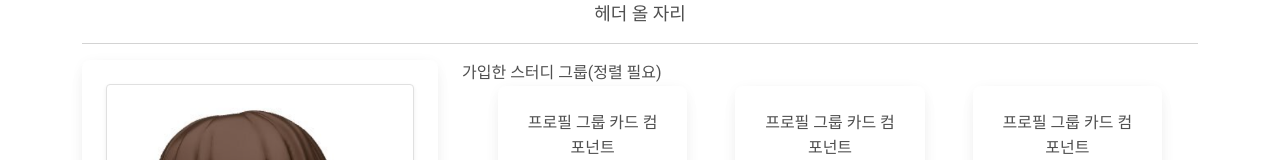
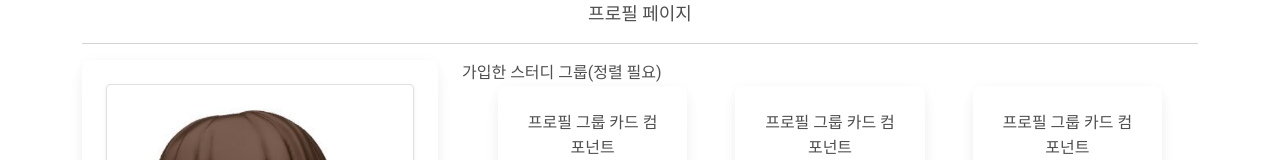
Before and after one commit to JaeWonna/instudy2, a React (Create React App) app in the folder frontend/: page /profile in a window 1280 px wide. Shown: the top 160 px of the page. Built offline with nearby package versions, Linux system fonts and the light colour scheme.

Commit message:
[front] FEAT: 헤더 페이지별로 변경

```diff
--- a/frontend/src/components/Header.js
+++ b/frontend/src/components/Header.js
@@ -7,17 +7,42 @@ import { Route, Routes } from 'react-router-dom';
 
 const Header = (props) => {
 
+    const MainHeader = () => {
+        return (
+            <>
+            <div>메인 페이지</div>
+            </>
+        );
+    };
+
+    const GroupHeader = () => {
+        return (
+            <>
+            <div>그룹 페이지</div>
+            </>
+        );
+    };
+
+    const ProfileHeader = () => {
+        return (
+            <>
+            <div>프로필 페이지</div>
+            </>
+        );
+    };
+
     console.log(props.menu);
     return (
         <>
         <Container>
                        <div className="TextBox">
-                        <div>헤더 올 자리</div>
-                       <Routes>
-                       <Route path="/group" exact render={() => <div>메인</div>}/>
-            <Route path="/group" exact render={() => <div>스터디 그룹</div>}/>
-            <Route path="/profile" exact render={() => <div>프로필</div>}/>
+                        <div>
+                        <Routes>
+                       <Route path="/" element={<MainHeader/>}/>
+            <Route path="/group" element={<GroupHeader/>}/>
+            <Route path="/profile" element={<ProfileHeader/>}/>
             </Routes>
+                        </div>
            </div>
            <hr/>
            </Container>
```
